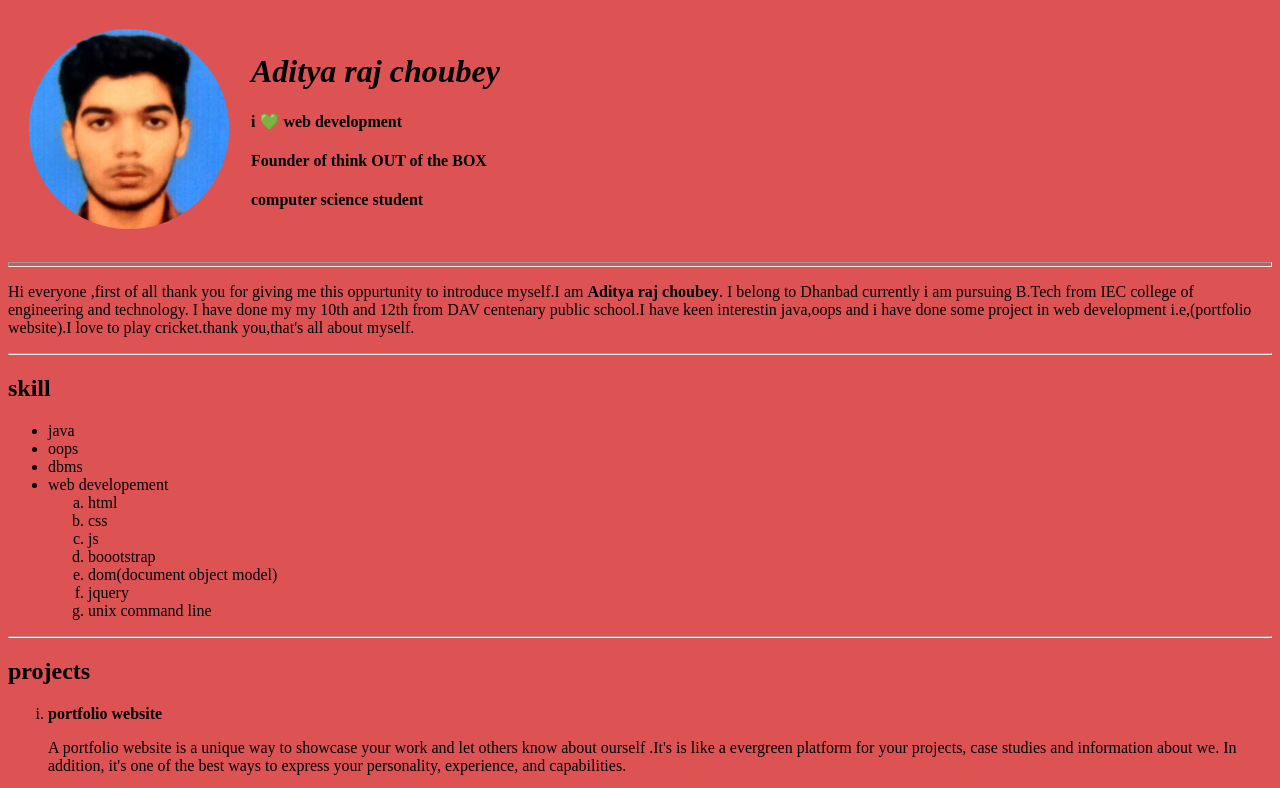
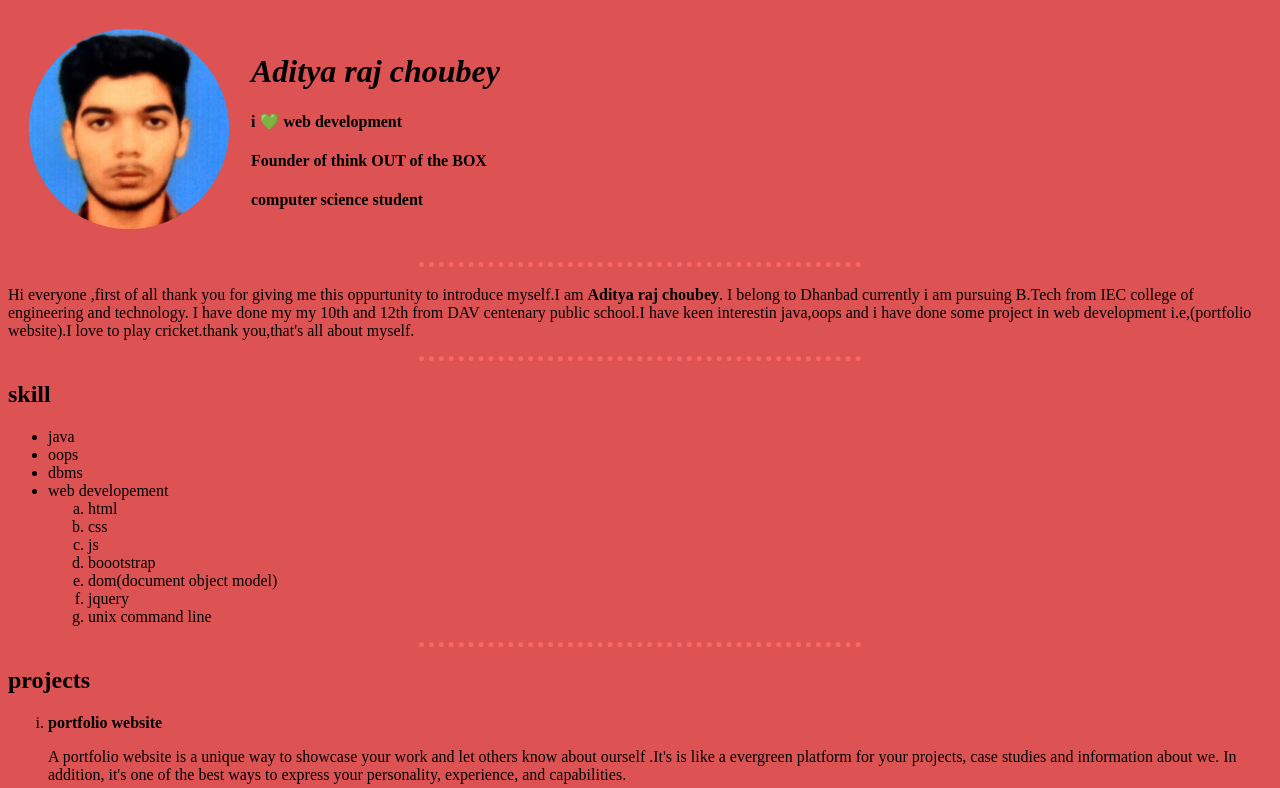
Before and after one commit to adiraj112/adicv, a plain HTML site: page index.html in a window 1280 px wide. Shown: the top 788 px of the page. Drawn offline with Linux system fonts and the light colour scheme.

Commit message:
Update index.html

```diff
--- a/index.html
+++ b/index.html
@@ -4,6 +4,20 @@
 <head>
   <meta charset="utf-8">
   <title>aditya personal site</title>
+    <style>
+    body {
+      background-color: #00FFD1;
+    }
+
+    hr {
+      border-style: none;
+      border-top-style: dotted;
+      border-width: 5px;
+      border-color:#F96666 ;
+      width: 35%;
+
+    }
+  </style>
 </head>
 
 <body style="background-color: #DD5353;">
```
